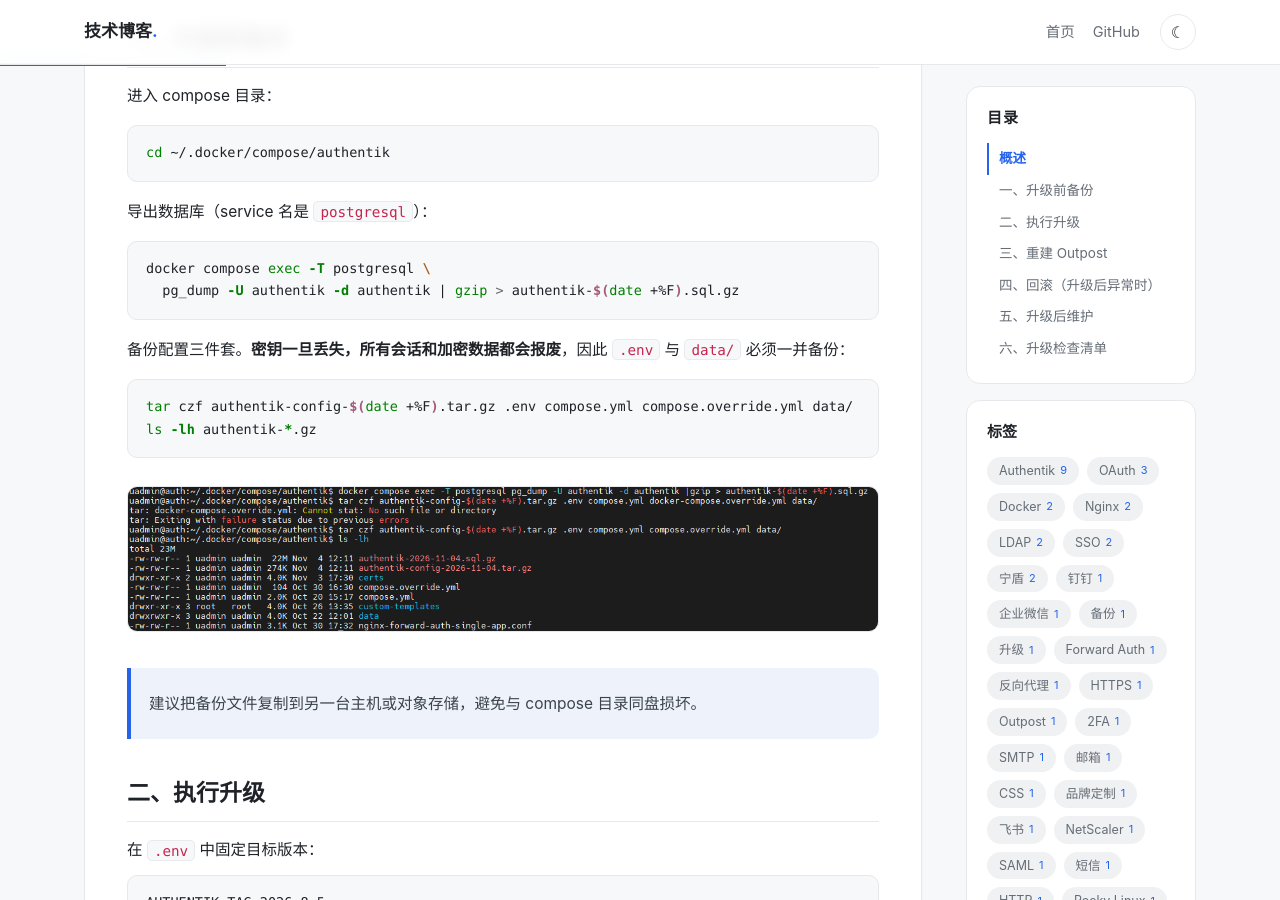
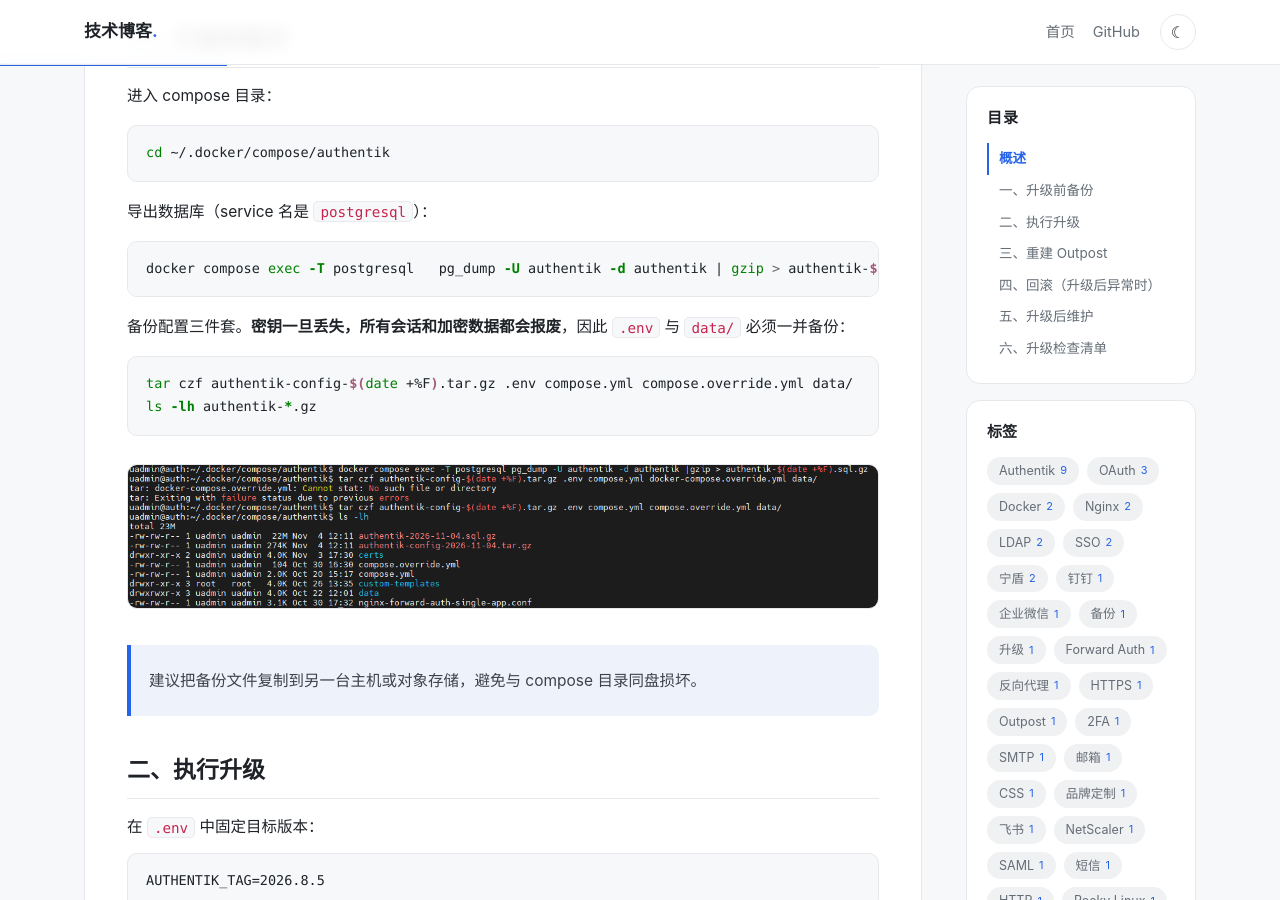
Before and after one commit to cofferwu/blog, a Jekyll site: the page built from authentik-upgrade.md, in a window 1280 px wide and 900 px high, scrolled down 528 px. Built offline with Jekyll 4.4.1, drawn with Linux system fonts in a browser that asks for light colours.

````diff
--- a/authentik-upgrade.md
+++ b/authentik-upgrade.md
@@ -27,8 +27,7 @@ cd ~/.docker/compose/authentik
 导出数据库（service 名是 `postgresql`）：
 
 ```bash
-docker compose exec -T postgresql \
-  pg_dump -U authentik -d authentik | gzip > authentik-$(date +%F).sql.gz
+docker compose exec -T postgresql   pg_dump -U authentik -d authentik | gzip > authentik-$(date +%F).sql.gz
 ```
 
 备份配置三件套。**密钥一旦丢失，所有会话和加密数据都会报废**，因此 `.env` 与 `data/` 必须一并备份：
````
